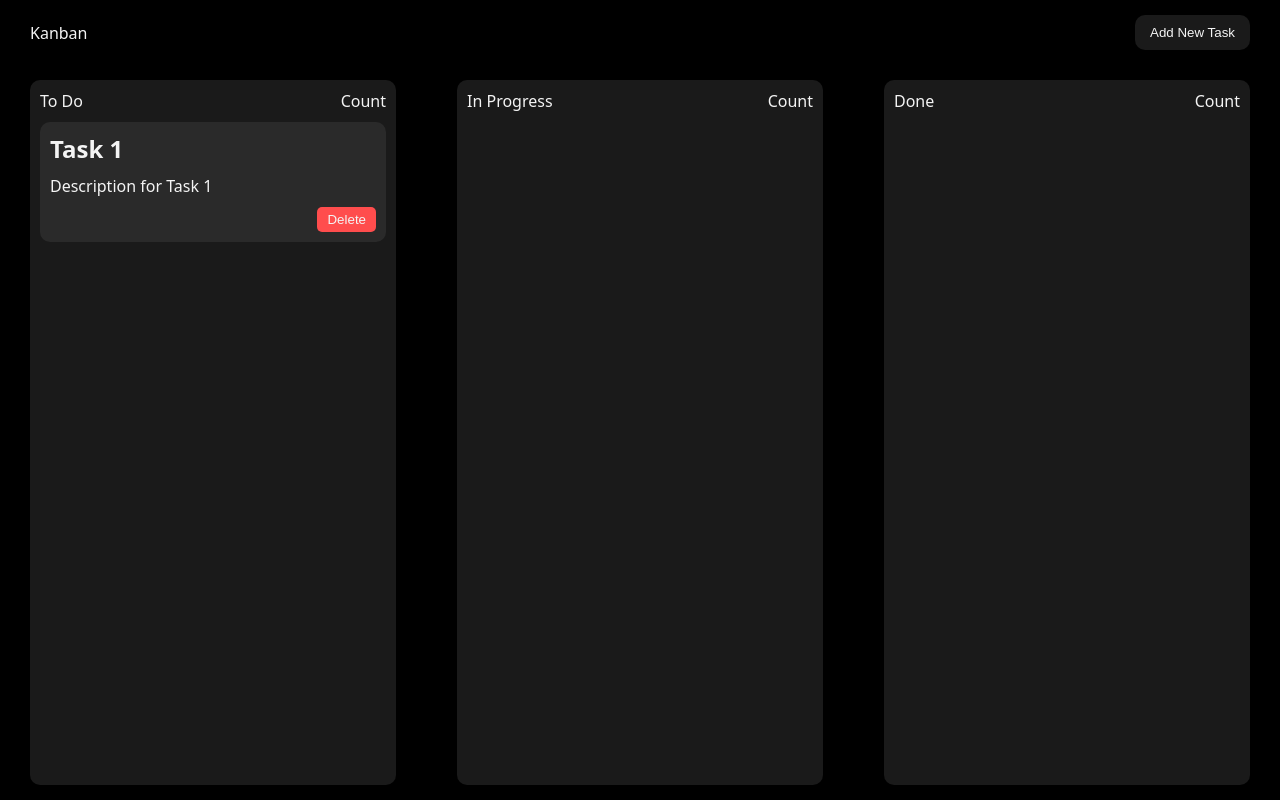
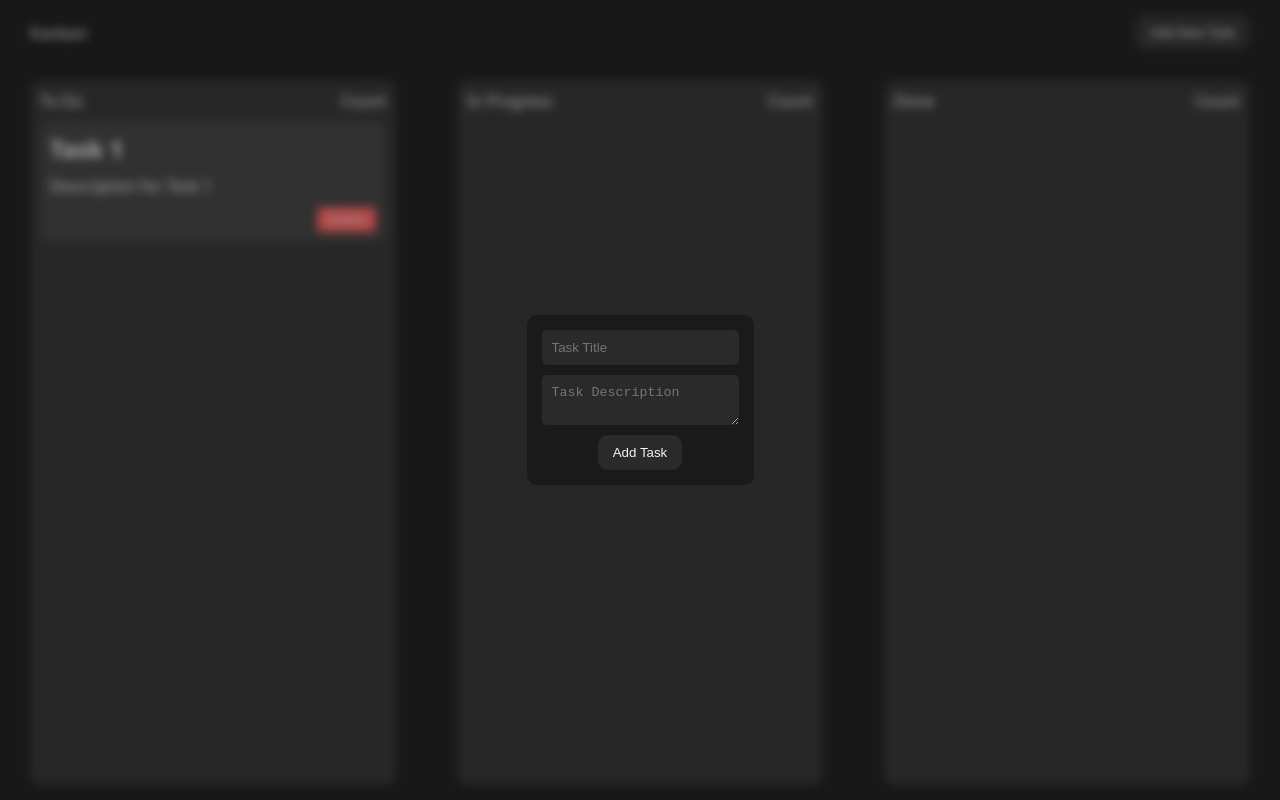
Before and after one commit to SushantDevHub/Kanban-Board, a plain HTML site: page index.html in a window 1280 px wide. Both pictures are taken after a click on the button "Add New Task". Drawn offline with Linux system fonts and the light colour scheme.

Commit message:
Added add new task feature

```diff
--- a/index.html
+++ b/index.html
@@ -13,7 +13,7 @@
     <main>
         <nav>
             <div class="left">Kanban</div>
-            <div class="right"><button>Add New Task</button></div>
+            <div class="right"><button id="toggle-modal">Add New Task</button></div>
         </nav>
         <section class="board">
             <div id="todo" class="task-column">
@@ -41,6 +41,25 @@
             </div>
         </section>
     </main>
+
+    <div class="modal add-new-task">
+        <div class="bg"></div>
+        <div class="center">
+        <input
+        type="text"
+        id="task-title-input"
+         placeholder="Task Title">
+        <textarea
+        id="task-desc-input"
+        placeholder="Task Description"></textarea>
+        <button
+        id="add-new-task"
+        class="add-task-btn"
+        >Add Task</button>
+    </div>
+    </div>
+
+
     <script src="script.js"></script>
 </body>
 </html>
--- a/script.js
+++ b/script.js
@@ -39,3 +39,34 @@ tasks.forEach(task => {
     addDragEventsOnColumn(todo);
     addDragEventsOnColumn(progress);
     addDragEventsOnColumn(done);
+// modal realtwed code
+const toggleModalButtons = document.querySelector('#toggle-modal');
+const modalBg = document.querySelector('.modal .bg');
+const modal = document.querySelector('.modal');
+const addTaskButton = document.querySelector('#add-new-task');
+toggleModalButtons.addEventListener('click', () => {
+    modal.classList.toggle('active')
+})
+modalBg.addEventListener('click', () => {
+    modal.classList.remove('active')
+})
+addTaskButton.addEventListener('click', () => {
+    const taskTitle = document.querySelector("#task-title-input").value
+    const taskDesc = document.querySelector("#task-desc-input").value
+
+    const div = document.createElement('div')
+    div.classList.add('task')
+    div.setAttribute('draggable', 'true')
+    div.innerHTML = `
+        <h2>${taskTitle}</h2>
+        <p>${taskDesc}</p>
+        <button>Delete</button>
+    `
+    todo.appendChild(div)
+div.addEventListener('drag', (e) => {
+    dragElement = div;
+  })
+
+
+    modal.classList.remove('active')
+})
--- a/style.css
+++ b/style.css
@@ -116,3 +116,58 @@ section .task-column .task button{
     background-color: var(--deleter-color);
     color: var(--primary-text-color);
 }
+
+.modal{
+    position: fixed;
+    top: 0;
+    left: 0;
+    height: 100vh;
+    width: 100vw;
+    display: none;
+    align-items: center;
+    justify-content: center;
+
+}
+.modal.active{
+    display: flex;
+}
+.modal .bg{
+    position: absolute;
+    background-color: rgba(61, 61, 61, 0.404);
+    backdrop-filter: blur(5px);
+    height: 100%;
+    width: 100%;
+
+
+}
+.modal .center{
+    background-color: var(--bg-buttton-color);
+    padding: var(--padding-l);
+    border-radius: var(--border-radius-m);
+    display: flex;
+    flex-direction: column;
+    gap: var(--padding-m);
+    z-index: 10;
+
+}
+
+.modal .center input, .modal .center textarea, .modal .center select{
+    background-color: var(--bg-task-color);
+    border: none;
+    outline: none;
+    padding: var(--padding-m);
+    color: var(--primary-text-color);
+    border-radius: var(--border-radius-s);
+}
+
+.modal .center button{
+    background-color: var(--bg-task-color);
+    border: none;
+    outline: none;
+    color: var(--primary-text-color);
+    padding: var(--padding-m) var(--padding-l);
+    cursor: pointer;
+    border-radius: var(--border-radius-m);
+    width: fit-content;
+    align-self: center;
+}
```
